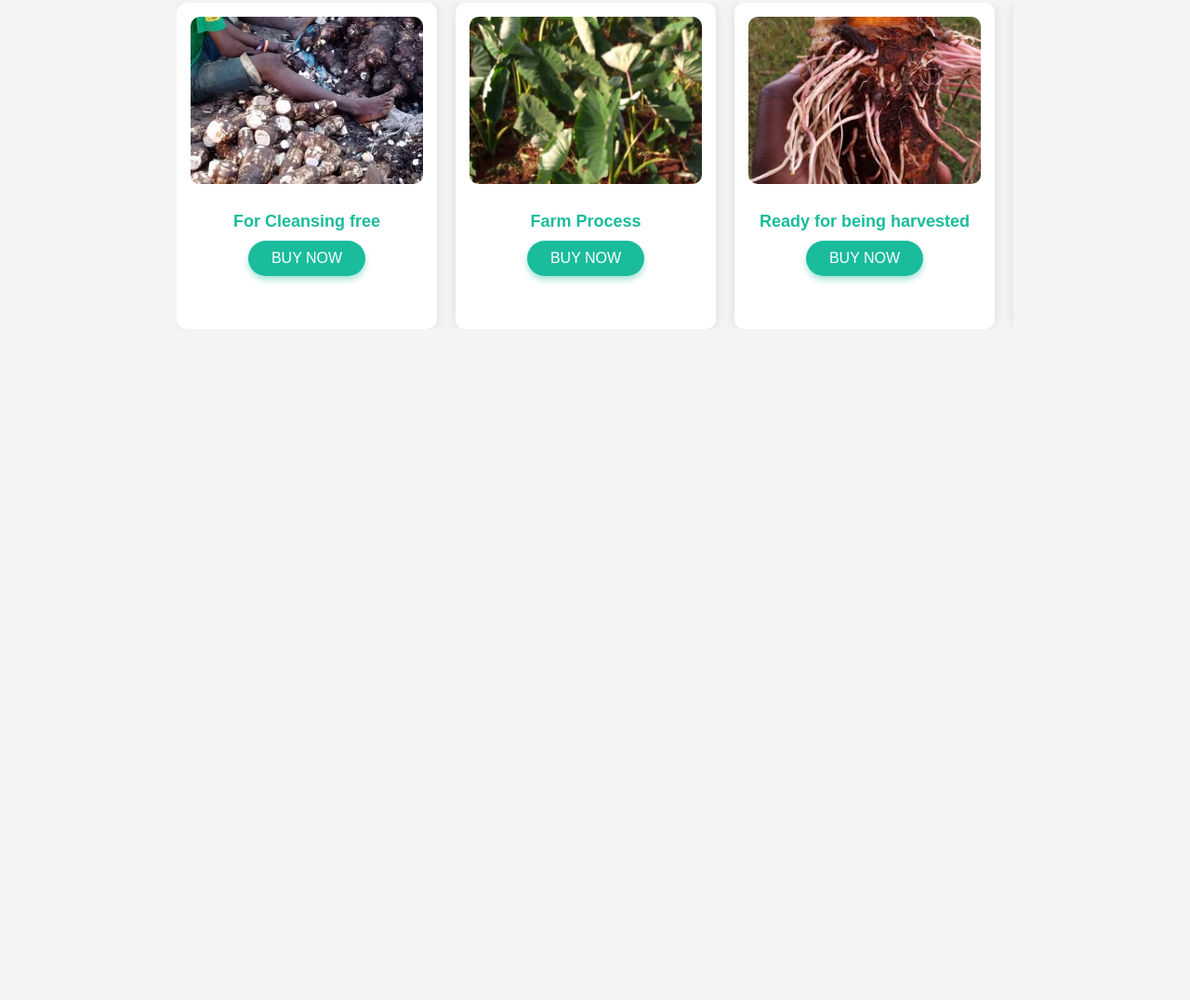
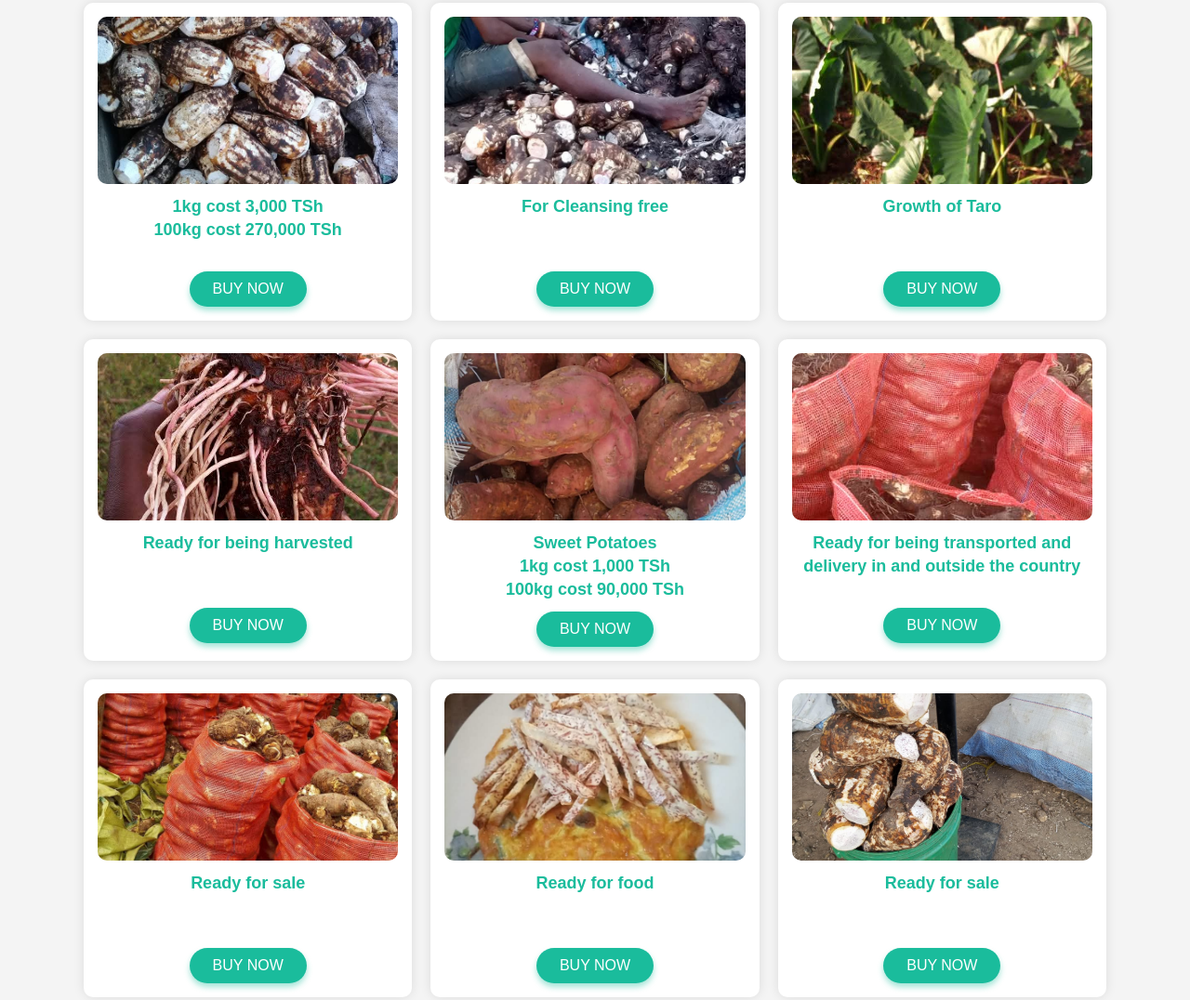
Before and after one commit to MaryhanProgrammer-rgb/project, a plain HTML site: page product.html in a window 1280 px wide. Shown: the part 184-1260 px from the top of the page at 93% size. Before the commit the page ends 800 px from the top, so only its background shows below. Drawn offline with Linux system fonts and the light colour scheme.

Commit message:
Update contact and product pages

```diff
--- a/product.html
+++ b/product.html
@@ -4,8 +4,11 @@
   <meta charset="UTF-8" />
   <meta name="viewport" content="width=device-width, initial-scale=1.0"/>
   <title>Products</title>
+
   <style>
-    /* Global body */
+    /* =========================
+       GLOBAL BODY
+    ========================= */
     body {
       font-family: Arial, sans-serif;
       margin: 0;
@@ -15,15 +18,18 @@
       transition: background 0.3s, color 0.3s;
     }
 
-    /* Navigation Bar */
+    /* =========================
+       NAVIGATION BAR
+    ========================= */
     nav {
       text-align: center;
       margin-bottom: 20px;
       background-color: #007BFF;
       border-radius: 8px;
-      box-shadow: 0 4px 8px rgba(0,0,0,0.1);
+      box-shadow: 0 4px 8px rgba(0, 0, 0, 0.1);
       padding: 15px;
     }
+
     nav a {
       display: inline-block;
       color: white;
@@ -32,18 +38,21 @@
       font-weight: bold;
       text-decoration: none;
       border-radius: 5px;
-      transition: background-color 0.3s ease, transform 0.2s ease;
+      transition: background-color 0.3s ease;
     }
+
     nav a:hover {
       background-color: #0056b3;
-      transform: translateY(-3px);
     }
 
-    /* Controls */
+    /* =========================
+       CONTROLS
+    ========================= */
     .controls {
       text-align: center;
       margin-bottom: 20px;
     }
+
     .controls button {
       padding: 10px 20px;
       margin: 5px;
@@ -55,31 +64,50 @@
       background-color: #28a745;
     }
 
-    /* Carousel */
-    .carousel-container {
-      overflow: hidden;
-      max-width: 900px;
-      margin: 0 auto 30px auto;
+    .controls button:hover {
+      background-color: #218838;
     }
 
-    .carousel-track {
-      display: flex;
-      transition: transform 1s ease-in-out;
-      gap: 20px;
+    /* =========================
+       PRODUCTS CONTAINER
+    ========================= */
+    .carousel-container {
+      max-width: 1100px;
+      margin: 0 auto 30px auto;
+      overflow: visible;
     }
 
-    /* Each product row (card) */
+    /* IMPORTANT:
+       No transform and no animation.
+       Products stay stationary.
+    */
+    .carousel-track {
+      display: grid;
+      grid-template-columns: repeat(3, 1fr);
+      gap: 20px;
+      width: 100%;
+    }
+
+    /* =========================
+       PRODUCT CARD
+    ========================= */
     .product-row {
       background: white;
       border-radius: 10px;
-      box-shadow: 0 0 12px rgba(0,0,0,0.1);
+      box-shadow: 0 0 12px rgba(0, 0, 0, 0.1);
+
       overflow: hidden;
-      transition: box-shadow 0.3s ease;
-      flex: 0 0 250px; /* fixed width for carousel */
+
       display: flex;
       flex-direction: column;
       align-items: center;
+
       padding: 15px;
+
+      box-sizing: border-box;
+
+      /* Fixed position and size */
+      width: 100%;
     }
 
     .product-row:hover,
@@ -87,48 +115,85 @@
       box-shadow: 0 0 25px rgba(26, 188, 156, 0.7);
     }
 
-    /* Product image */
+    /* =========================
+       PRODUCT IMAGE
+    ========================= */
     .product-row img {
       width: 100%;
       height: 180px;
+
       object-fit: cover;
+      object-position: center;
+
       border-radius: 10px;
-      transition: transform 0.3s ease;
+
+      display: block;
+
       cursor: pointer;
+
+      /* IMPORTANT:
+         No movement or zoom */
+      transform: none;
+      transition: none;
     }
 
+    /* Make absolutely sure
+       image doesn't move on hover */
     .product-row img:hover,
     .product-row img:focus {
-      transform: scale(1.1);
+      transform: none;
       outline: none;
     }
 
-    /* Product info container */
+    /* =========================
+       PRODUCT INFORMATION
+    ========================= */
     .product-info {
       margin-top: 12px;
       width: 100%;
       text-align: center;
+
+      min-height: 120px;
+
+      display: flex;
+      flex-direction: column;
+      align-items: center;
+      justify-content: space-between;
     }
 
-    /* Price styling */
+    /* =========================
+       PRICE
+    ========================= */
     .price {
       font-size: 18px;
       font-weight: bold;
       color: #1abc9c;
-      margin-bottom: 10px;
+
+      margin: 0 0 10px 0;
+
+      line-height: 1.4;
     }
 
-    /* Buy button styling */
+    /* =========================
+       BUY BUTTON
+    ========================= */
     .buy-btn {
       background-color: #1abc9c;
       color: white;
+
       border: none;
+
       padding: 10px 25px;
+
       font-size: 16px;
+
       border-radius: 25px;
+
       cursor: pointer;
+
       transition: background-color 0.3s ease;
-      box-shadow: 0 4px 6px rgba(26,188,156,0.4);
+
+      box-shadow: 0 4px 6px rgba(26, 188, 156, 0.4);
     }
 
     .buy-btn:hover,
@@ -137,146 +202,513 @@
       outline: none;
     }
 
-    /* Responsive for small screens */
+    /* =========================
+       TABLET
+    ========================= */
+    @media (max-width: 900px) {
+
+      .carousel-track {
+        grid-template-columns: repeat(2, 1fr);
+      }
+
+    }
+
+    /* =========================
+       MOBILE
+    ========================= */
     @media (max-width: 600px) {
+
+      body {
+        padding: 10px;
+      }
+
+      nav {
+        padding: 10px;
+      }
+
+      nav a {
+        padding: 10px 15px;
+        margin: 3px;
+        font-size: 14px;
+      }
+
       .carousel-track {
-        flex-wrap: wrap;
-        justify-content: center;
+        grid-template-columns: 1fr;
+        gap: 20px;
       }
+
       .product-row {
-        flex: 0 0 80%;
+        width: 100%;
+      }
+
+      .product-row img {
+        height: 200px;
       }
     }
 
-    /* Dark Mode */
+    /* =========================
+       DARK MODE
+    ========================= */
     .dark-mode {
       background: #222;
       color: white;
     }
+
     .dark-mode nav {
       background-color: #0056b3;
     }
+
     .dark-mode .product-row {
       background: #333;
       color: #eee;
     }
+
     .dark-mode .price {
       color: #1abc9c;
     }
+
   </style>
 </head>
+
 <body>
 
-  <!-- Navigation Bar -->
+  <!-- =========================
+       NAVIGATION BAR
+  ========================= -->
   <nav>
+
     <a href="home.html">Home</a>
+
     <a href="about.html">About Us</a>
+
     <a href="contact.html">Contact Us</a>
+
     <a href="place.html">Place</a>
+
     <a href="product.html">Products</a>
+
   </nav>
 
-  <!-- Controls -->
+
+  <!-- =========================
+       CONTROLS
+  ========================= -->
   <div class="controls">
-    <button onclick="toggleLanguage()">🌍 English / Swahili</button>
-    <button onclick="toggleLight()">💡 Light ON / OFF</button>
+
+    <button onclick="toggleLanguage()">
+      🌍 English / Swahili
+    </button>
+
+    <button onclick="toggleLight()">
+      💡 Light ON / OFF
+    </button>
+
   </div>
 
-  <!-- Carousel Container -->
+
+  <!-- =========================
+       PRODUCTS
+       NO CAROUSEL MOVEMENT
+  ========================= -->
   <div class="carousel-container">
-    <div class="carousel-track" id="carouselTrack">
+
+    <div class="carousel-track">
+
+
+      <!-- PRODUCT 1 -->
+      <div class="product-row">
+
+        <img src="25.jpg" alt="Product 1">
+
+        <div class="product-info">
+
+          <p
+            class="price"
+            data-en="1kg cost 3,000 TSh<br>100kg cost 270,000 TSh"
+            data-sw="1kg gharama 3,000 TSh<br>100kg gharama 270,000 TSh"
+          >
+            1kg cost 3,000 TSh<br>
+            100kg cost 270,000 TSh
+          </p>
+
+          <button class="buy-btn">
+            BUY NOW
+          </button>
+
+        </div>
+
+      </div>
+
+
+      <!-- PRODUCT 2 -->
+      <div class="product-row">
+
+        <img src="26.jpg" alt="Product 2">
+
+        <div class="product-info">
+
+          <p
+            class="price"
+            data-en="For Cleansing free"
+            data-sw="Kwa Usafi bure"
+          >
+            For Cleansing free
+          </p>
+
+          <button class="buy-btn">
+            BUY NOW
+          </button>
+
+        </div>
+
+      </div>
+
+
+      <!-- PRODUCT 3 -->
+      <div class="product-row">
+
+        <img src="27.jpg" alt="Product 3">
+
+        <div class="product-info">
+
+          <p
+            class="price"
+            data-en="Growth of Taro"
+            data-sw="Ukuaji wa Magimbi"
+          >
+            Growth of Taro
+          </p>
+
+          <button class="buy-btn">
+            BUY NOW
+          </button>
+
+        </div>
+
+      </div>
+
+
+      <!-- PRODUCT 4 -->
+      <div class="product-row">
+
+        <img src="28.jpg" alt="Product 4">
+
+        <div class="product-info">
+
+          <p
+            class="price"
+            data-en="Ready for being harvested"
+            data-sw="Tayari kuvunwa"
+          >
+            Ready for being harvested
+          </p>
+
+          <button class="buy-btn">
+            BUY NOW
+          </button>
+
+        </div>
+
+      </div>
+
+
+      <!-- PRODUCT 5 -->
+      <div class="product-row">
+
+        <img src="14.jpg" alt="Sweet Potatoes">
+
+        <div class="product-info">
+
+          <p
+            class="price"
+            data-en="Sweet Potatoes<br>1kg cost 1,000 TSh<br>100kg cost 90,000 TSh"
+            data-sw="Viazi vitamu<br>1kg gharama 1,000 TSh<br>100kg gharama 90,000 TSh"
+          >
+            Sweet Potatoes<br>
+            1kg cost 1,000 TSh<br>
+            100kg cost 90,000 TSh
+          </p>
+
+          <button class="buy-btn">
+            BUY NOW
+          </button>
+
+        </div>
+
+      </div>
+
+
+      <!-- PRODUCT 6 -->
+      <div class="product-row">
+
+        <img src="50.jpg" alt="Product 6">
+
+        <div class="product-info">
+
+          <p
+            class="price"
+            data-en="Ready for being transported and delivery in and outside the country"
+            data-sw="Tayari kusafirishwa na kupelekwa ndani na nje ya nchi"
+          >
+            Ready for being transported and delivery in and outside the country
+          </p>
+
+          <button class="buy-btn">
+            BUY NOW
+          </button>
+
+        </div>
+
+      </div>
+
 
       <div class="product-row">
-        <img src="25.jpg" alt="Product 1" />
+
+        <img src="0.jpg" alt="Product 4">
+
         <div class="product-info">
-          <p class="price" data-en="1kg cost 3,000 TSh<br>100kg cost 270,000 TSh"
-             data-sw="1kg gharama 3,000 TSh<br>100kg gharama 270,000 TSh">
-             1kg cost 3,000 TSh<br>100kg cost 270,000 TSh
+
+          <p
+            class="price"
+            data-en="Ready for sale"
+            data-sw="Tayari Mauzo"
+          >
+            Ready for sale
           </p>
-          <button class="buy-btn">BUY NOW</button>
+
+          <button class="buy-btn">
+            BUY NOW
+          </button>
+
         </div>
+
       </div>
 
       <div class="product-row">
-        <img src="26.jpg" alt="Product 2" />
+
+        <img src="02.jpg" alt="Product 4">
+
         <div class="product-info">
-          <p class="price" data-en="For Cleansing free" data-sw="Kwa Usafi bure">
-            For Cleansing free
+
+          <p
+            class="price"
+            data-en="Ready for food"
+            data-sw="Tayari kwa ajili ya kula"
+          >
+            Ready for food
           </p>
-          <button class="buy-btn">BUY NOW</button>
+
+          <button class="buy-btn">
+            BUY NOW
+          </button>
+
         </div>
+
+      </div>
+
+
+      <div class="product-row">
+
+        <img src="2.jpg" alt="Product 4">
+
+        <div class="product-info">
+
+          <p
+            class="price"
+            data-en="Ready for sale"
+            data-sw="Tayari kwa Mauzo"
+          >
+            Ready for sale
+          </p>
+
+          <button class="buy-btn">
+            BUY NOW
+          </button>
+
+        </div>
+
+      </div>
+
+
+      <div class="product-row">
+
+        <img src="03.jpg" alt="Product 4">
+
+        <div class="product-info">
+
+          <p
+            class="price"
+            data-en="packaging from farm"
+            data-sw="ufungashaji wa mazao kutoka shambani"
+          >
+            packaging from farm
+          </p>
+
+          <button class="buy-btn">
+            BUY NOW
+          </button>
+
+        </div>
+
+      </div>
+
+
+      <div class="product-row">
+
+        <img src="4.jpg" alt="Product 4">
+
+        <div class="product-info">
+
+
+
+          <button class="buy-btn">
+            BUY NOW
+          </button>
+
+        </div>
+
       </div>
 
       <div class="product-row">
-        <img src="27.jpg" alt="Product 3" />
+
+        <img src="5.jpg" alt="Product 4">
+
         <div class="product-info">
-          <p class="price" data-en="Farm Process" data-sw="Mchakato wa Shamba">Farm Process</p>
-          <button class="buy-btn">BUY NOW</button>
+
+
+
+          <button class="buy-btn">
+            BUY NOW
+          </button>
+
         </div>
+
       </div>
 
+
       <div class="product-row">
-        <img src="28.jpg" alt="Product 4" />
+
+        <img src="6.jpg" alt="Product 4">
+
         <div class="product-info">
-          <p class="price" data-en="Ready for being harvested" data-sw="Tayari kuvunwa">Ready for being harvested</p>
-          <button class="buy-btn">BUY NOW</button>
+
+
+
+          <button class="buy-btn">
+            BUY NOW
+          </button>
+
         </div>
+
       </div>
 
+
+
       <div class="product-row">
-        <img src="14.jpg" alt="Sweet Potatoes" />
+
+        <img src="7.jpg" alt="Product 4">
+
         <div class="product-info">
-          <p class="price" data-en="Sweet Potatoes<br>1kg cost 1,000 TSh<br>100kg cost 90,000 TSh"
-             data-sw="Viazi vitamu<br>1kg gharama 1,000 TSh<br>100kg gharama 90,000 TSh">
-             Sweet Potatoes<br>1kg cost 1,000 TSh<br>100kg cost 90,000 TSh
-          </p>
-          <button class="buy-btn">BUY NOW</button>
+
+
+
+          <button class="buy-btn">
+            BUY NOW
+          </button>
+
         </div>
+
       </div>
 
+
+
       <div class="product-row">
-        <img src="50.jpg" alt="Product 6" />
+
+        <img src="8.jpg" alt="Product 4">
+
         <div class="product-info">
-          <p class="price" data-en="Ready for being transported and delivery in and outside the country"
-             data-sw="Tayari kusafirishwa na kupelekwa ndani na nje ya nchi">
-             Ready for being transported and delivery in and outside the country
-          </p>
-          <button class="buy-btn">BUY NOW</button>
+
+
+
+          <button class="buy-btn">
+            BUY NOW
+          </button>
+
         </div>
+
+      </div>
+
+
+
+      <div class="product-row">
+
+        <img src="9.jpg" alt="Product 4">
+
+        <div class="product-info">
+
+
+
+          <button class="buy-btn">
+            BUY NOW
+          </button>
+
+        </div>
+
       </div>
 
     </div>
+
   </div>
 
+
+  <!-- =========================
+       JAVASCRIPT
+  ========================= -->
   <script>
-    // Language toggle
+
+    /* =========================
+       LANGUAGE TOGGLE
+    ========================= */
+
     let isEnglish = true;
+
     function toggleLanguage() {
-      const prices = document.querySelectorAll('.price');
-      prices.forEach(p => {
-        p.innerHTML = isEnglish ? p.getAttribute('data-sw') : p.getAttribute('data-en');
+
+      const prices = document.querySelectorAll(".price");
+
+      prices.forEach(function(price) {
+
+        if (isEnglish) {
+
+          price.innerHTML =
+            price.getAttribute("data-sw");
+
+        } else {
+
+          price.innerHTML =
+            price.getAttribute("data-en");
+
+        }
+
       });
+
       isEnglish = !isEnglish;
+
     }
 
-    // Dark/light mode toggle
+
+    /* =========================
+       DARK / LIGHT MODE
+    ========================= */
+
     function toggleLight() {
-      document.body.classList.toggle('dark-mode');
+
+      document.body.classList.toggle("dark-mode");
+
     }
 
-    // Carousel sliding
-    const track = document.getElementById('carouselTrack');
-    let index = 0;
-    const totalItems = track.children.length;
 
-    function slideCarousel() {
-      index++;
-      if (index >= totalItems) index = 0;
-      const slideWidth = track.children[0].offsetWidth + 20; // 20 = gap
-      track.style.transform = `translateX(-${index * slideWidth}px)`;
-    }
 
-    setInterval(slideCarousel, 3000); // slide every 3s
   </script>
 
 </body>
```
Also changed, not shown: contact.html (+1 -1 lines), 0.jpg (added), 02.jpg (added), 03.jpg (added), 2.jpg (added), 4.jpg (added), 5.jpg (added), 6.jpg (added), 7.jpg (added), 8.jpg (added), 9.jpg (added).
